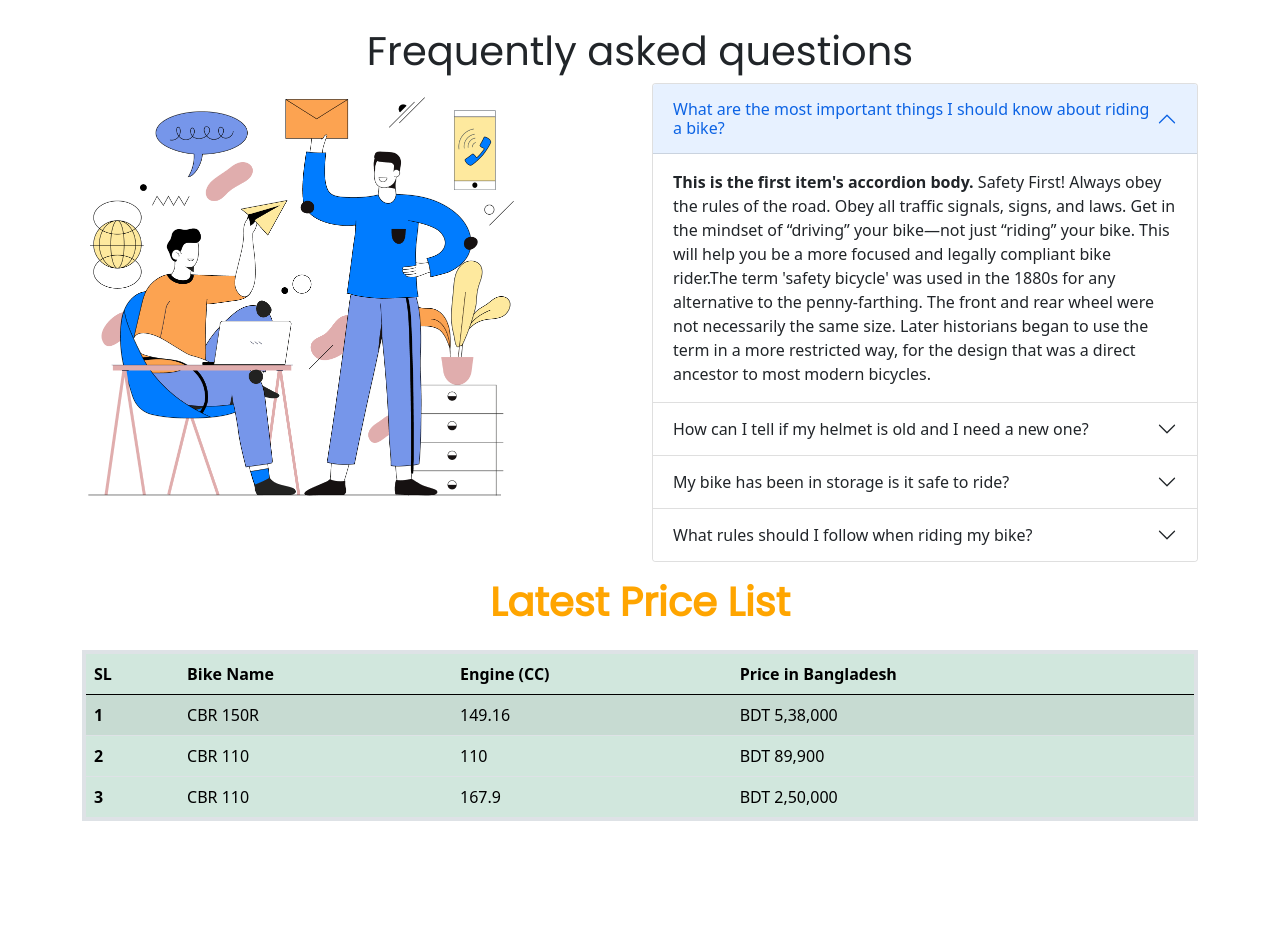
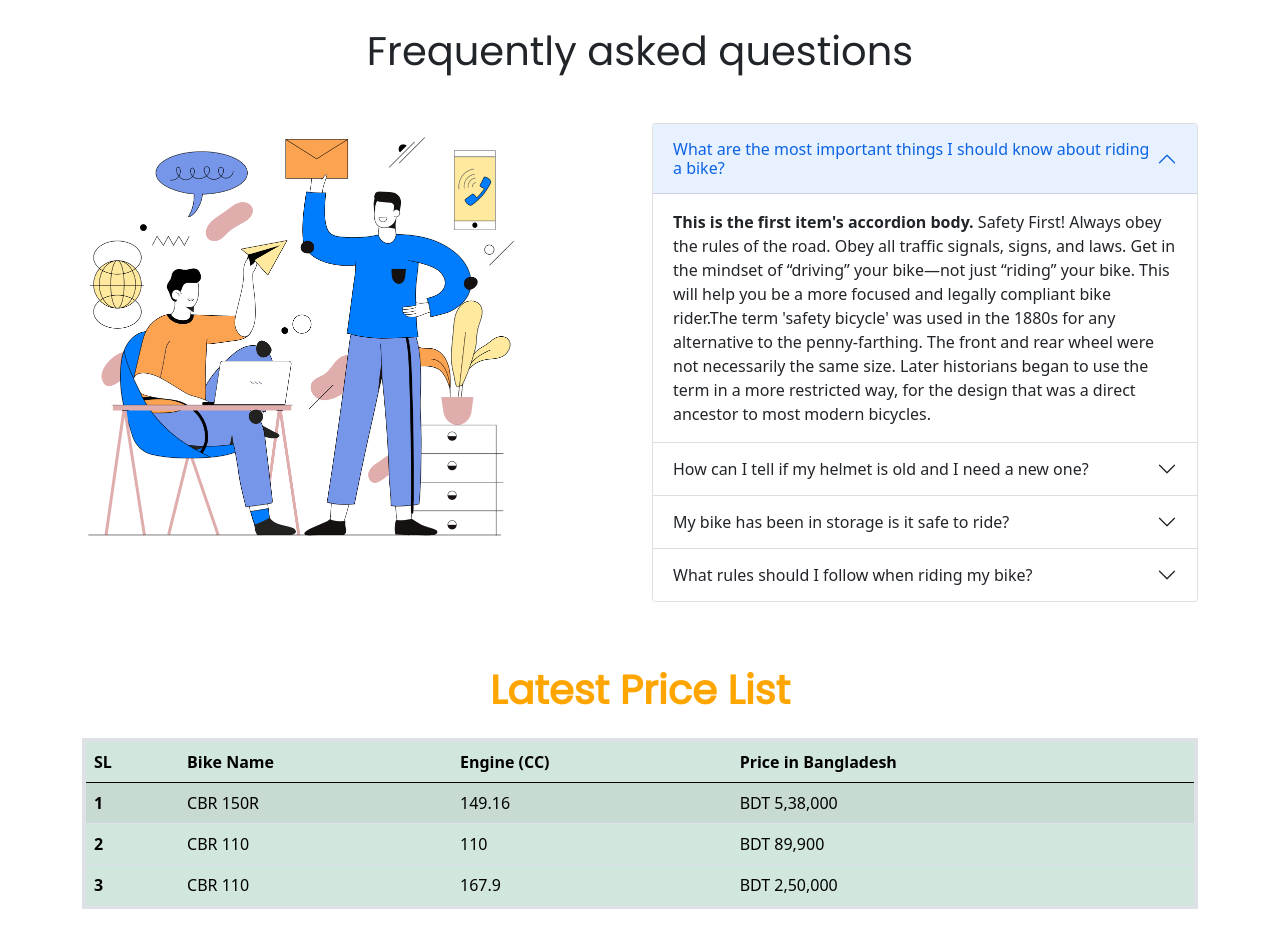
Before and after one commit to shaibaldhar/honda-my-bike, a plain HTML site: page index.html in a window 1280 px wide. Shown: the part 1640-2587 px from the top of the page. Before the commit the page ends 2477 px from the top, so only its background shows below. Drawn offline with nearby package versions, Linux system fonts and the light colour scheme.

Commit message:
faq updated

```diff
--- a/index.html
+++ b/index.html
@@ -205,10 +205,10 @@
         </div>
       </section>
 
-      <!-- frewuently Ask question part -->
+      <!-- FAQ -->
       <section>
           <h1 class="text-center">Frequently asked questions</h1>
-          <div class="container">
+          <div class="container my-5">
               <div class="row">
                   <div class="col-lg-6">
                       <img class="img-fluid" src="images/faq.png" alt="" width="432px" height="423px">
@@ -274,7 +274,7 @@
     </main>
     <!-- Bonus Mark Section -->
 
-    <section class="container">
+    <section class="container my-5">
       <div class="d-flex justify-content-center py-3">
         <h1 style="color: orange"><b>Latest Price List</b></h1>
       </div>
```
